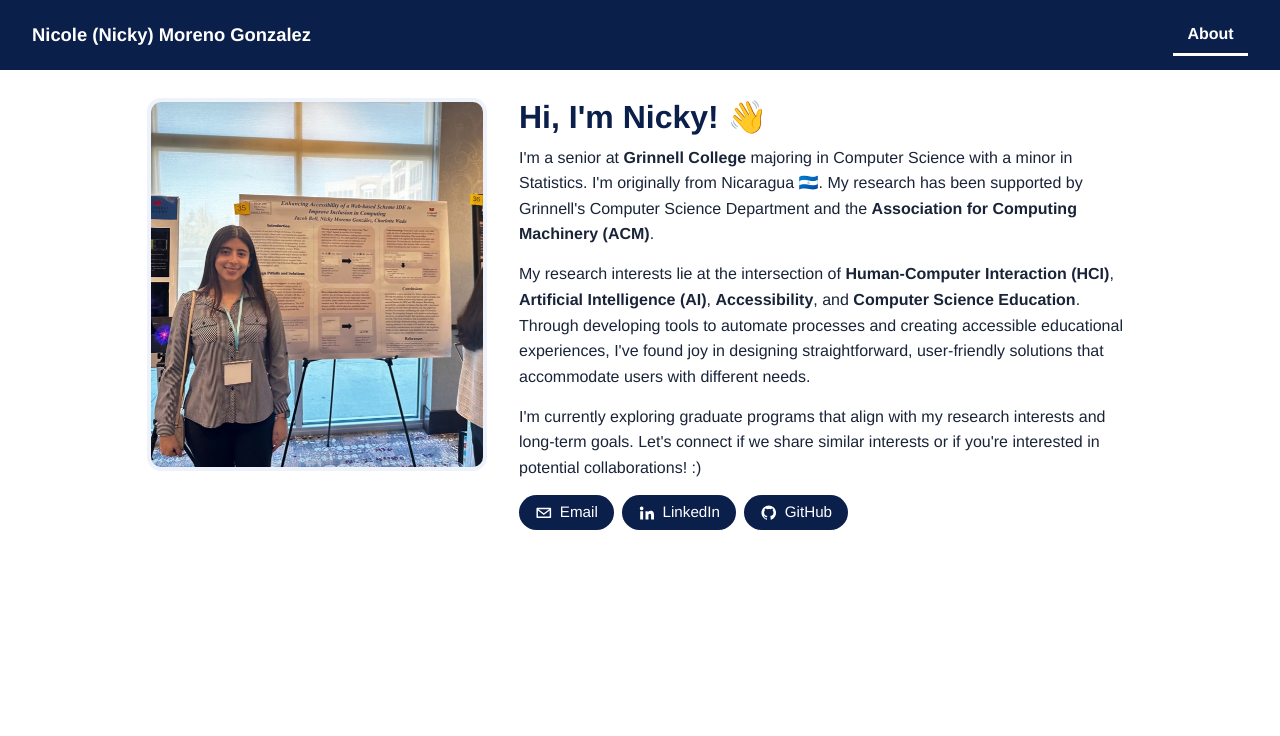
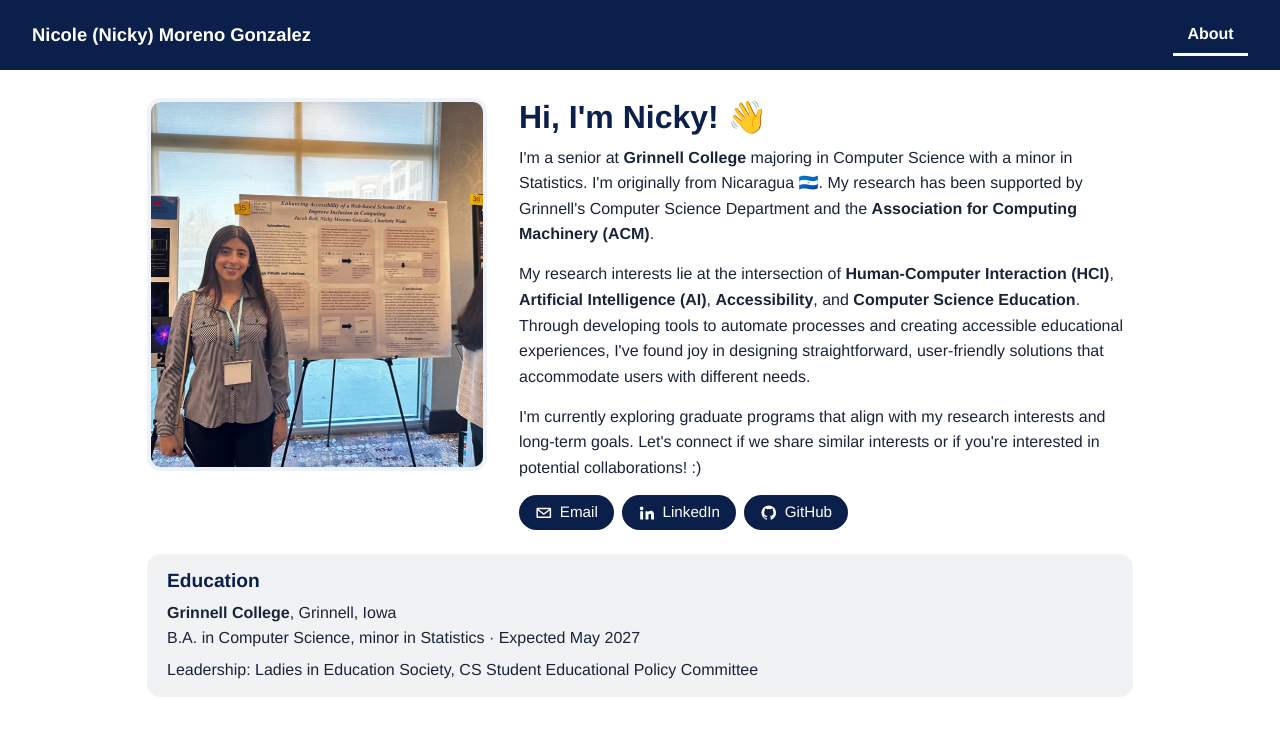
Before and after one commit to morenoni/nicky-personal-website, a React (Vite) app: page /#about in a window 1280 px wide. Shown: the top 736 px of the page. Built offline with nearby package versions, Linux system fonts and the light colour scheme.

Commit message:
Add Education box to the About tab

```diff
--- a/src/panels/About/About.jsx
+++ b/src/panels/About/About.jsx
@@ -1,11 +1,13 @@
-// The About tab: photo beside the bio.
+// The About tab: photo beside the bio, then the Education box.
 
 import Bio from './Bio.jsx';
+import Education from './Education.jsx';
 import portrait from '../../assets/portrait.jpg';
 import './About.css';
 
 export default function About() {
 	return (
+		<>
 			<div className="about-grid">
 				<img
 					className="portrait"
@@ -16,5 +18,7 @@ export default function About() {
 				/>
 				<Bio />
 			</div>
+			<Education />
+		</>
 	);
 }
--- /dev/null
+++ b/src/panels/About/Education.jsx
@@ -0,0 +1,16 @@
+// Education: a full-width box under the bio.
+
+import './Education.css';
+
+export default function Education() {
+	return (
+		<div className="education">
+			<h2>Education</h2>
+			<p>
+				<strong>Grinnell College</strong>, Grinnell, Iowa<br />
+				B.A. in Computer Science, minor in Statistics &middot; Expected May 2027
+			</p>
+			<p>Leadership: Ladies in Education Society, CS Student Educational Policy Committee</p>
+		</div>
+	);
+}
```
Also changed, not shown: src/panels/About/Education.css (renamed from css/education.css). Lines whose indentation alone changed are shown as unchanged.
